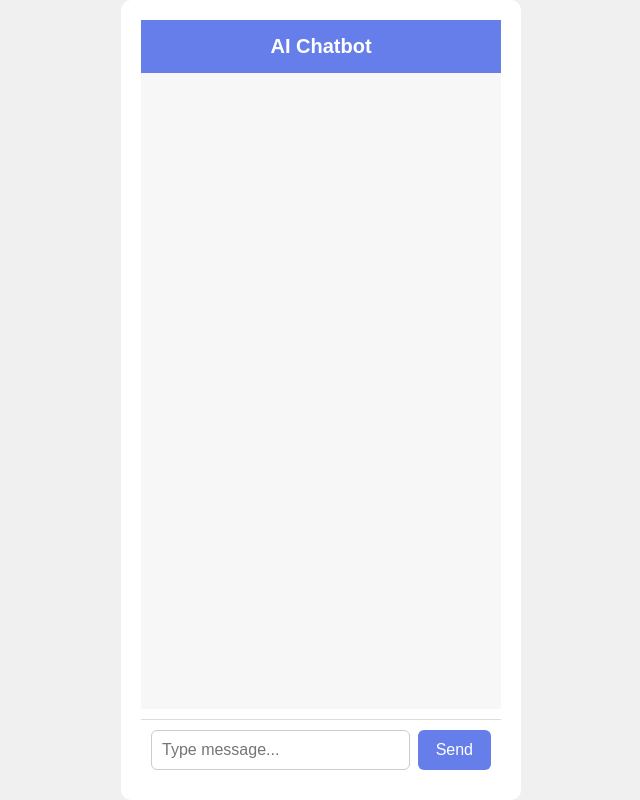
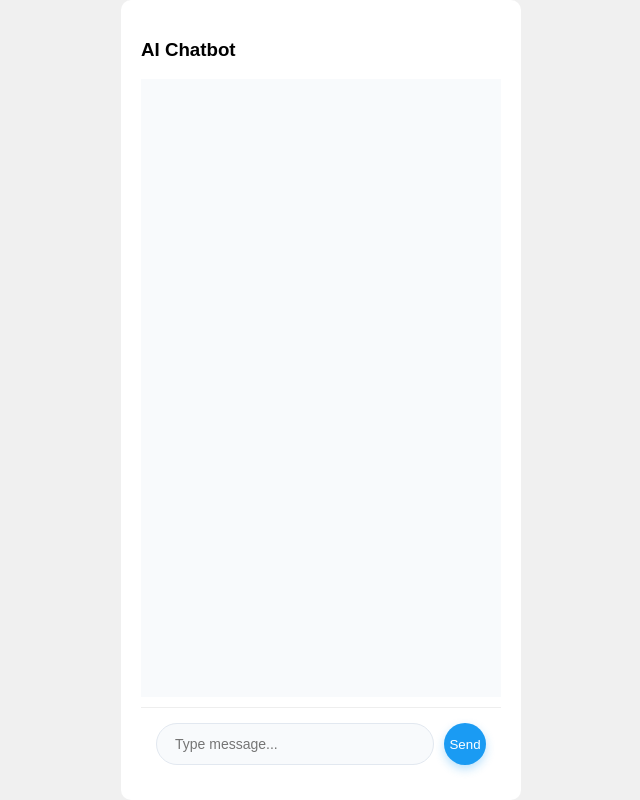
Before and after one commit to DhananjayGawari007/chatbot-ai, a Flask app: page / in a window 1280 px wide. Shown: the whole page, without its empty margins (319-959 px from the left). Run offline with Flask 3, Linux system fonts and the light colour scheme.

Commit message:
Update style.css

```diff
--- a/static/css/style.css
+++ b/static/css/style.css
@@ -1,96 +1,166 @@
 * {
   box-sizing: border-box;
-  font-family: Arial, sans-serif;
+  font-family: 'Poppins', sans-serif;
 }
 
 body {
   margin: 0;
   height: 100vh;
   width: 100vw;
-  background: #f2f2f2;
+  background: transparent; /* Suitable for Iframe */
 }
 
-/* Full screen chatbot */
+/* Chat Container */
 .chat {
   height: 100vh;
   width: 100vw;
   background: #ffffff;
   display: flex;
   flex-direction: column;
+  overflow: hidden;
 }
 
-/* Header */
-.chat h3 {
-  margin: 0;
-  padding: 15px;
-  text-align: center;
-  background: #667eea;
+/* CareNest Themed Header */
+.chat-header {
+  background: #1A9BF3;
+  padding: 15px 20px;
   color: white;
+  box-shadow: 0 2px 10px rgba(0,0,0,0.1);
+}
+
+.header-info {
+  display: flex;
+  align-items: center;
+  gap: 12px;
+}
+
+.bot-icon {
+  position: relative;
+  width: 40px;
+  height: 40px;
+  background: rgba(255,255,255,0.2);
+  border-radius: 50%;
+  display: flex;
+  justify-content: center;
+  align-items: center;
   font-size: 20px;
 }
 
-/* Messages area */
+.online-indicator {
+  position: absolute;
+  bottom: 2px;
+  right: 2px;
+  width: 10px;
+  height: 10px;
+  background: #2ecc71;
+  border: 2px solid #1A9BF3;
+  border-radius: 50%;
+}
+
+.chat-header h3 {
+  margin: 0;
+  font-size: 16px;
+  font-weight: 600;
+}
+
+.chat-header p {
+  margin: 0;
+  font-size: 11px;
+  opacity: 0.9;
+}
+
+/* Messages Area */
 #messages {
   flex: 1;
-  padding: 15px;
+  padding: 20px;
   overflow-y: auto;
-  background: #f7f7f7;
+  background: #f8fafc;
+  display: flex;
+  flex-direction: column;
 }
 
-/* Chat bubbles */
+/* Enhanced Chat Bubbles */
 .message {
-  max-width: 75%;
-  padding: 10px 14px;
-  margin-bottom: 10px;
-  border-radius: 12px;
-  line-height: 1.4;
-  white-space: pre-wrap;
+  max-width: 85%;
+  padding: 12px 16px;
+  margin-bottom: 12px;
+  font-size: 14px;
+  line-height: 1.5;
+  position: relative;
+  word-wrap: break-word;
 }
 
-/* User message (right side) */
+/* User Message (Wellness Blue) */
 .user {
-  background: #667eea;
+  background: #1A9BF3;
   color: white;
-  margin-left: auto;
-  border-bottom-right-radius: 2px;
+  align-self: flex-end;
+  border-radius: 18px 18px 2px 18px;
+  box-shadow: 0 4px 12px rgba(26, 155, 243, 0.2);
 }
 
-/* Bot message (left side) */
+/* Bot Message (Soft Medical Gray) */
 .bot {
-  background: #e4e4e4;
-  color: #000;
-  margin-right: auto;
-  border-bottom-left-radius: 2px;
+  background: white;
+  color: #334155;
+  align-self: flex-start;
+  border-radius: 18px 18px 18px 2px;
+  box-shadow: 0 4px 12px rgba(0,0,0,0.05);
+  border: 1px solid #e2e8f0;
 }
 
-/* Input area */
+/* Input Area Styling */
 .input-area {
   display: flex;
-  padding: 10px;
-  border-top: 1px solid #ddd;
+  padding: 15px;
   background: white;
+  border-top: 1px solid #eee;
+  align-items: center;
 }
 
-input {
+#input {
   flex: 1;
-  padding: 10px;
-  font-size: 16px;
-  border-radius: 6px;
-  border: 1px solid #ccc;
+  padding: 12px 18px;
+  font-size: 14px;
+  border-radius: 25px;
+  border: 1px solid #e2e8f0;
   outline: none;
+  background: #f8fafc;
+  transition: all 0.3s;
+}
+
+#input:focus {
+  border-color: #1A9BF3;
+  background: #fff;
+  box-shadow: 0 0 0 3px rgba(26, 155, 243, 0.1);
 }
 
 button {
-  margin-left: 8px;
-  padding: 10px 18px;
-  font-size: 16px;
+  margin-left: 10px;
+  width: 42px;
+  height: 42px;
   border: none;
-  border-radius: 6px;
-  background: #667eea;
+  border-radius: 50%;
+  background: #1A9BF3;
   color: white;
   cursor: pointer;
+  display: flex;
+  justify-content: center;
+  align-items: center;
+  transition: 0.3s;
+  box-shadow: 0 4px 10px rgba(26, 155, 243, 0.3);
 }
 
 button:hover {
-  background: #5563c1;
+  background: #1686d4;
+  transform: scale(1.05);
 }
+
+/* Custom Scrollbar */
+#messages::-webkit-scrollbar {
+  width: 5px;
+}
+#messages::-webkit-scrollbar-thumb {
+  background: #cbd5e1;
+  border-radius: 10px;
+}
```
